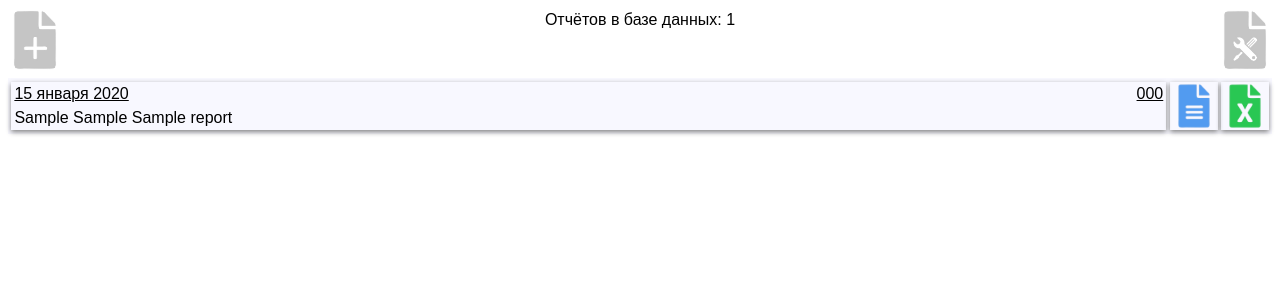
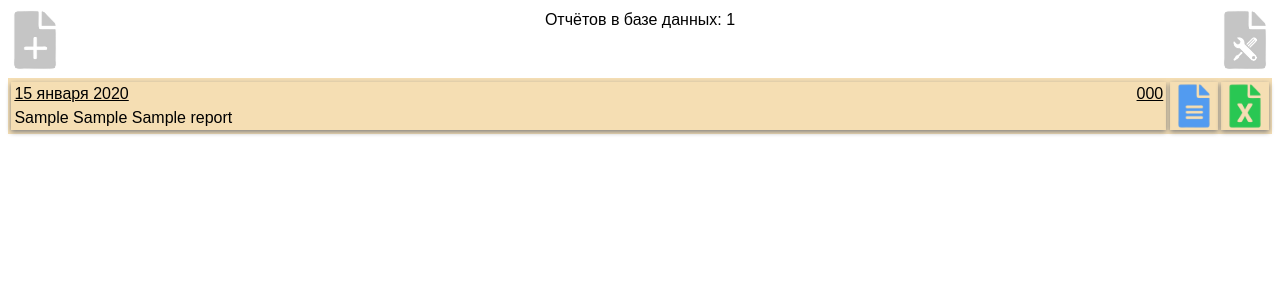
Before and after one commit to urbanovkg/motopsy-reports, a Django app: page /list/ in a window 1280 px wide. Shown: the top 300 px of the page. Run offline with Django 3.2, Linux system fonts and the light colour scheme; tables that the repository leaves empty hold one stand-in row (values such as "Sample post").

Commit message:
подправил оформление шаблона 3

```diff
--- a/reports/static/css/list.css
+++ b/reports/static/css/list.css
@@ -47,7 +47,7 @@
 .reportblock {
     margin-bottom: 0.25em;
     width: 100%;
-    background-color: GhostWhite;
+    background-color: Wheat;
     display: flex;
     justify-content: space-between;
 }
--- a/reports/templates/list.html
+++ b/reports/templates/list.html
@@ -42,10 +42,10 @@
 
     {% endblock %}
 
-	<script src="{% static 'js/jquery-3.5.0.min.js' %}"></script>
-<script>
-$('.reportblock:odd').css('background-color', 'LightSkyBlue'); //Все нечетные блоки окрашиваем
-</script>
+    <script src="{% static 'js/jquery-3.5.0.min.js' %}"></script>
+    <script>
+        $('.reportblock:odd').css('background-color', 'LightCyan'); //Все нечетные блоки окрашиваем
+    </script>
 
 </body>
 
```
